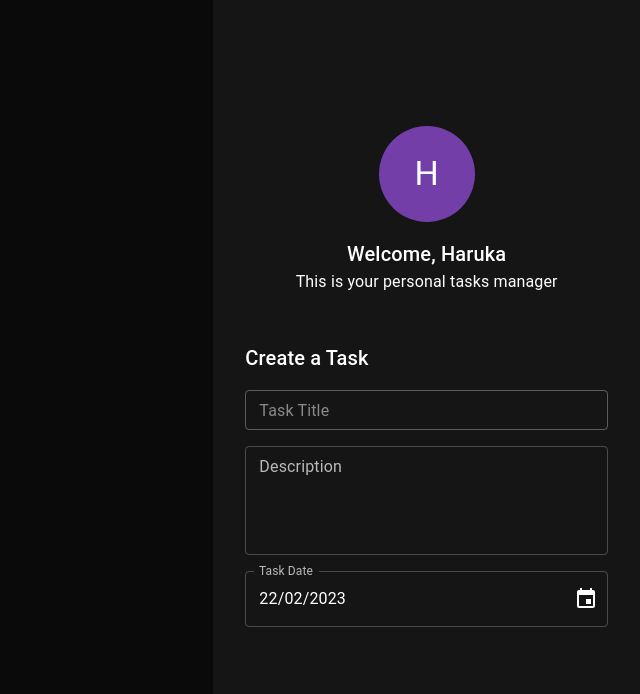
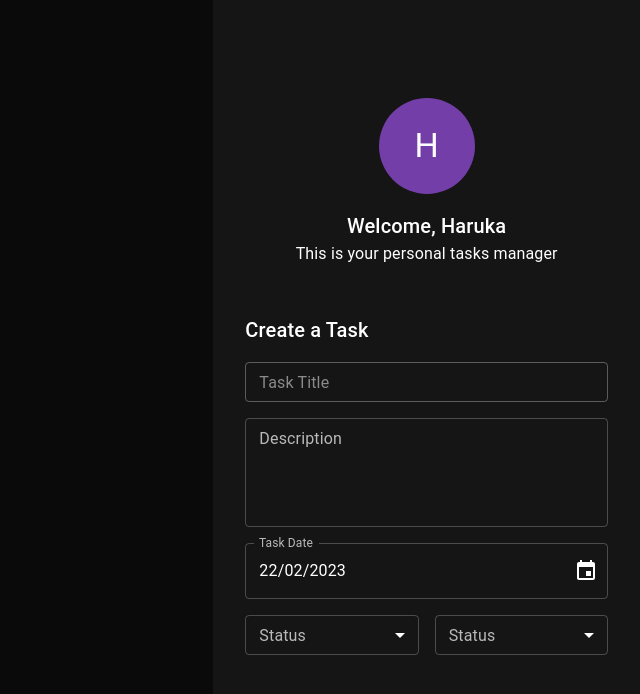
Before and after one commit to Jade1724/todo-react, a React (Create React App) app: page / in a window 1280 px wide. Shown: the top 694 px of the page, without its empty margins (640-1280 px from the left). Built offline with nearby package versions, Linux system fonts and the light colour scheme.

Commit message:
Created a select field component and mounted on CreateTaskForm.

```diff
--- /dev/null
+++ b/src/components/createTaskForm/_taskSelectField.tsx
@@ -0,0 +1,27 @@
+import React, { FC, ReactElement } from 'react';
+import {
+  FormControl,
+  InputLabel,
+  MenuItem,
+  Select,
+  SelectChangeEvent,
+} from '@mui/material';
+
+export const TaskSelectField: FC = (): ReactElement => {
+  return (
+    <FormControl fullWidth size="small">
+      <InputLabel id="status">Status</InputLabel>
+      <Select
+        labelId="status"
+        id="status-select"
+        value=""
+        label="Status"
+        name="status"
+      >
+        <MenuItem value={10}>Ten</MenuItem>
+        <MenuItem value={20}>Twenty</MenuItem>
+        <MenuItem value={30}>Thirty</MenuItem>
+      </Select>
+    </FormControl>
+  );
+};
--- a/src/components/createTaskForm/createTaskForm.tsx
+++ b/src/components/createTaskForm/createTaskForm.tsx
@@ -4,6 +4,7 @@
 import { TaskTitleField } from './_taskTitleField';
 import { TaskDescriptionField } from './_taskDescriptionField';
 import { TaskDateField } from './_taskDateField';
+import { TaskSelectField } from './_taskSelectField';
 
 export const CreateTaskForm: FC = (): ReactElement => {
   return (
@@ -19,9 +20,17 @@
         Create a Task
       </Typography>
       <Stack sx={{ width: '100%' }} spacing={2}>
-        <TaskTitleField disabled/>
+        <TaskTitleField disabled />
         <TaskDescriptionField />
         <TaskDateField />
+        <Stack
+          sx={{ width: '100%' }}
+          direction="row"
+          spacing={2}
+        >
+          <TaskSelectField />
+          <TaskSelectField />
+        </Stack>
       </Stack>
     </Box>
   );
```
